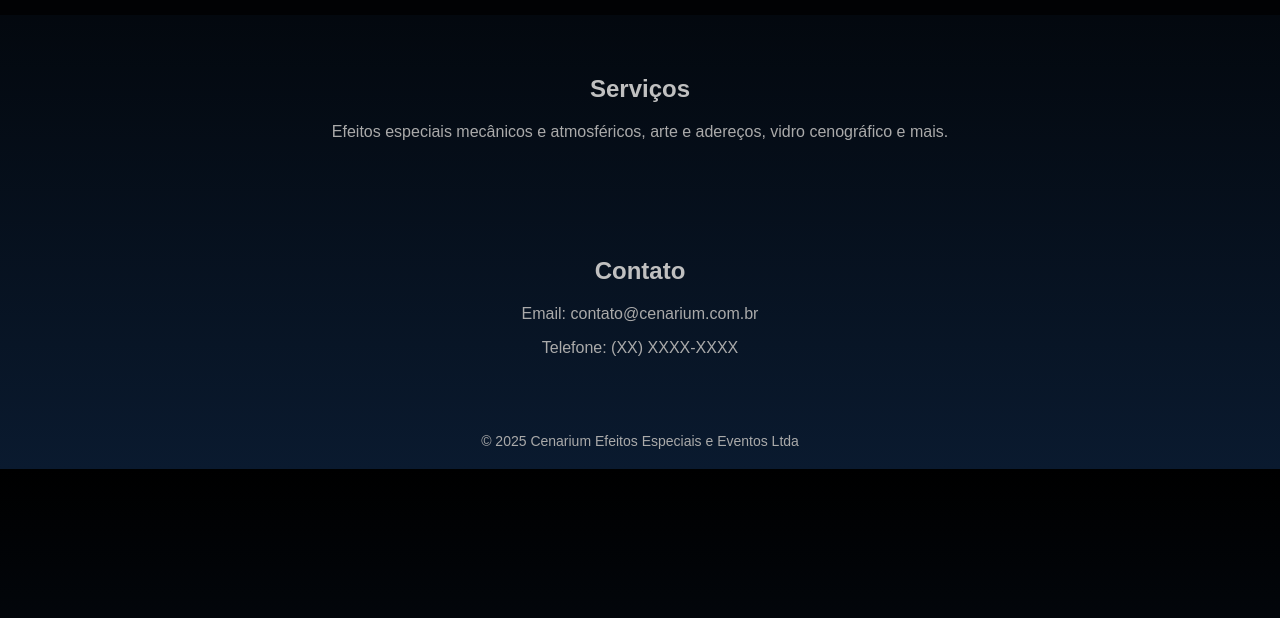
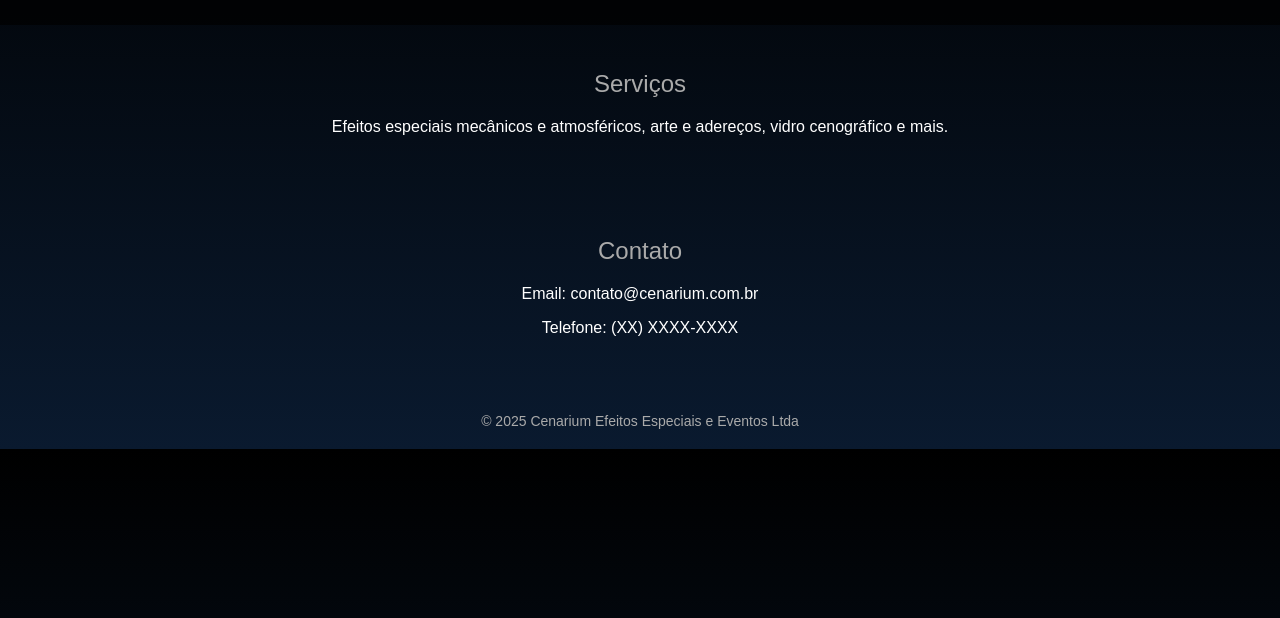
Before and after one commit to marcosribe21-web/cenariumfx, a plain HTML site: page index.html in a window 1280 px wide. Shown: the part 182-800 px from the top of the page. Drawn offline with Linux system fonts and the light colour scheme.

Commit message:
Update index.html

```diff
--- a/index.html
+++ b/index.html
@@ -4,15 +4,16 @@
   <meta charset="UTF-8" />
   <meta name="viewport" content="width=device-width, initial-scale=1.0" />
   <title>Cenarium Efeitos Especiais e Eventos Ltda</title>
-  <style>
+ <style>
     /* CSS GLOBAL */
     body {
       margin: 0;
       font-family: Arial, sans-serif;
       background: linear-gradient(180deg, black, #0a1a2f);
       color: white;
-      text-align: center; /* Centraliza todo o texto do corpo */
+      text-align: center;
     }
+
     /* ESTILOS DO HEADER */
     header {
       background: rgba(0, 0, 0, 0.7);
@@ -22,12 +23,15 @@
     /* ESTILOS DE TÍTULOS */
     h1 {
       color: #9bd0ff;
-      margin-top: 10px;
-      font-family: Arial, sans-serif; /* Mantendo o estilo que você havia definido */
+      margin-top: 10px; /* Espaço entre a logo e o título */
+      font-family: Arial, sans-serif;
     }
 
+    /* ESTILO DO SLOGAN (H2) */
     h2 {
-      color: silver;
+      color: #aaa; /* Cor cinza mais clara, como você tinha antes no <p> */
+      font-weight: normal; /* Deixa o slogan com aparência de parágrafo */
+      margin-top: 5px; /* Menos espaço que o h1 */
     }
 
     /* ESTILOS DE SEÇÃO */
@@ -38,11 +42,10 @@
       text-align: center;
     }
 
-    /* ESTILOS DE PARÁGRAFO */
-    p {
-        color: #aaa;
+    /* AJUSTE NA IMAGEM (PARA DAR UM RESPIRO ABAIXO) */
+    img {
+        margin-bottom: 10px;
     }
-
   </style>
 </head>
 
```
